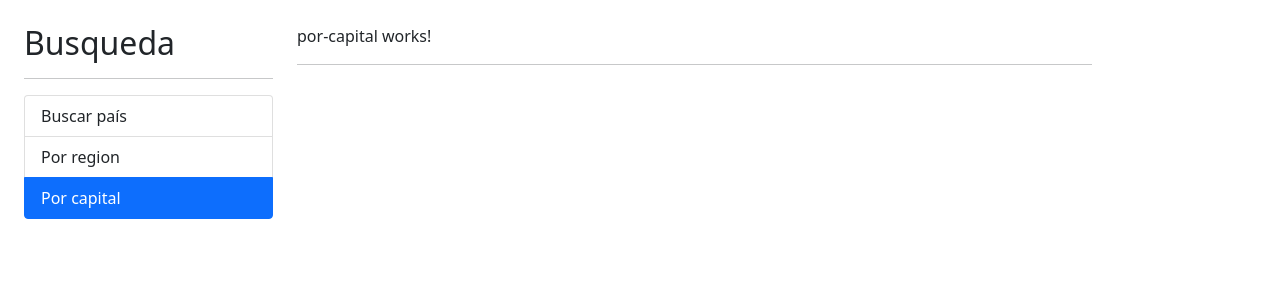
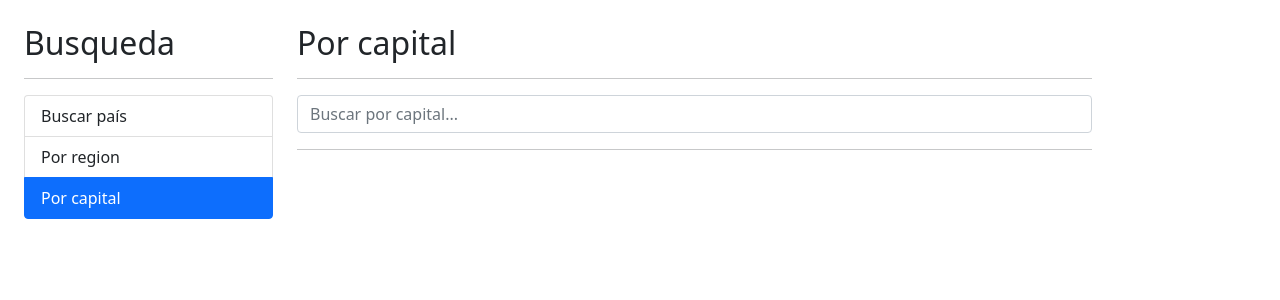
Before and after one commit to WiiruxCruz/03-paisesApp, an Angular app: page /capital in a window 1280 px wide. Shown: the top 300 px of the page. Built offline with nearby package versions, Linux system fonts and the light colour scheme.

Commit message:
Implementación de componente busqueda por capital

```diff
--- a/src/app/pais/components/pais-input/pais-input.component.html
+++ b/src/app/pais/components/pais-input/pais-input.component.html
@@ -6,5 +6,6 @@
     placeholder="Buscar país..."
     [(ngModel)]="termino"
     (input)="teclaPresionada( $event )"
+    [placeholder]="placeHolder"
   />
 </form>
--- a/src/app/pais/components/pais-input/pais-input.component.ts
+++ b/src/app/pais/components/pais-input/pais-input.component.ts
@@ -1,4 +1,4 @@
-import { Component, EventEmitter, Output, OnInit } from '@angular/core';
+import { Component, EventEmitter, Output, OnInit, Input } from '@angular/core';
 import { Subject } from 'rxjs';
 import { debounceTime } from 'rxjs/operators';
 
@@ -10,6 +10,8 @@
   ]
 })
 export class PaisInputComponent implements OnInit{
+
+  @Input() placeHolder: string = '';
 
   @Output() onEnter: EventEmitter<string> = new EventEmitter();
   @Output() onDebounce: EventEmitter<string> = new EventEmitter();
--- a/src/app/pais/components/pais-tabla/pais-tabla.component.html
+++ b/src/app/pais/components/pais-tabla/pais-tabla.component.html
@@ -19,7 +19,7 @@
           [title]="pais.name.official"
         >
       </td>
-      <td>{{ pais.name.common}}</td>
+      <td>{{ pais.capital }}, {{ pais.name.common}}</td>
       <td>{{ pais.population | number }}</td>
       <td>
         <a
--- a/src/app/pais/pages/por-capital/por-capital.component.html
+++ b/src/app/pais/pages/por-capital/por-capital.component.html
@@ -1 +1,24 @@
-<p>por-capital works!</p>
+<h2>Por capital</h2>
+<hr>
+
+<div class="row">
+  <div class="col">
+    <app-pais-input
+      (onEnter)="buscar( $event )"
+      placeHolder="Buscar por capital..."
+    ></app-pais-input>
+  </div>
+</div>
+
+<div
+  *ngIf="hayError"
+  class="alert alert-danger"
+>
+  No se encontró nada con el termino {{ termino }}
+</div>
+
+<div class="row" *ngIf="paises.length > 0">
+  <div class="col">
+    <app-pais-tabla [paises]="paises"></app-pais-tabla>
+  </div>
+</div>
--- a/src/app/pais/pages/por-capital/por-capital.component.ts
+++ b/src/app/pais/pages/por-capital/por-capital.component.ts
@@ -1,4 +1,6 @@
-import { Component, OnInit } from '@angular/core';
+import { Component, Input, OnInit } from '@angular/core';
+import { Country } from '../../interfaces/pais.interfaces';
+import { PaisService } from '../../services/pais.service';
 
 @Component({
   selector: 'app-por-capital',
@@ -6,11 +8,29 @@
   styles: [
   ]
 })
-export class PorCapitalComponent implements OnInit {
+export class PorCapitalComponent {
 
-  constructor() { }
+  termino: string = 'Hola mundo!';
+  hayError: boolean = false;
+  paises: Country[] = [];
 
-  ngOnInit(): void {
+  constructor( private paisService: PaisService ) { }
+
+  buscar( termino: string ){
+    this.hayError = false;
+    this.termino = termino;
+
+    this.paisService.buscarCapital( termino )
+    .subscribe(
+      (paises) => {
+        console.log(paises);
+        this.paises = paises;
+      }, (err) => {
+        console.log(err);
+        this.hayError = true;
+        this.paises = [];
+      }
+
+    );
   }
-
 }
--- a/src/app/pais/pages/por-pais/por-pais.component.html
+++ b/src/app/pais/pages/por-pais/por-pais.component.html
@@ -6,6 +6,7 @@
     <app-pais-input
       (onEnter)="buscar( $event )"
       (onDebounce)="sugerencias( $event )"
+      placeHolder="Buscar por pais..."
     ></app-pais-input>
   </div>
 </div>
--- a/src/app/pais/services/pais.service.ts
+++ b/src/app/pais/services/pais.service.ts
@@ -28,4 +28,18 @@
     ;
   }
 
+  buscarCapital( termino: string ): Observable<Country[]> {
+
+    const url = `${ this.apuURL }/capital/${ termino }`;
+
+    return this.http.get<Country[]>( url )
+    /*
+    .pipe(
+      //el of transforma lo que sea en un observable
+      catchError( err => of([]) )
+    )
+    */
+    ;
+  }
+
 }
```
